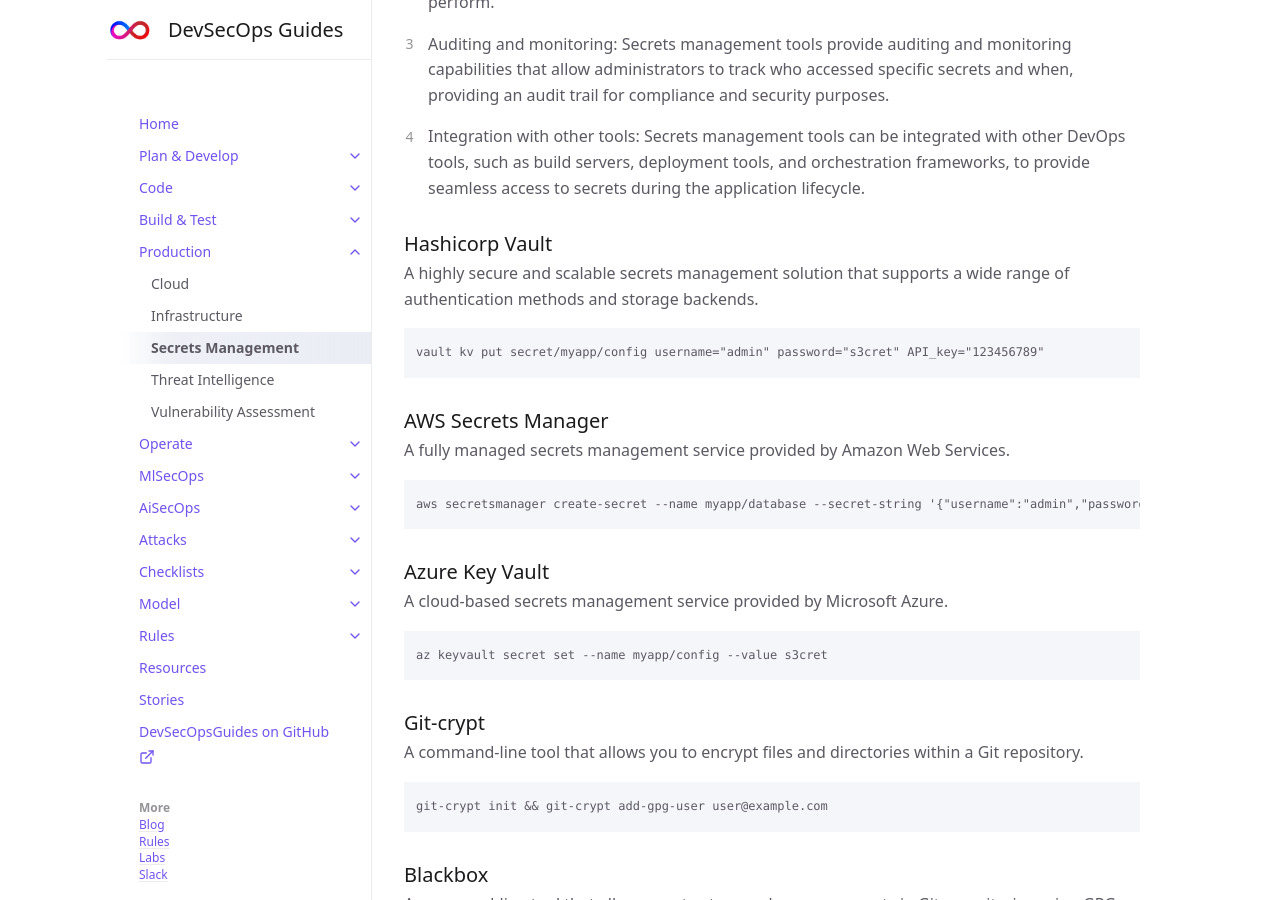
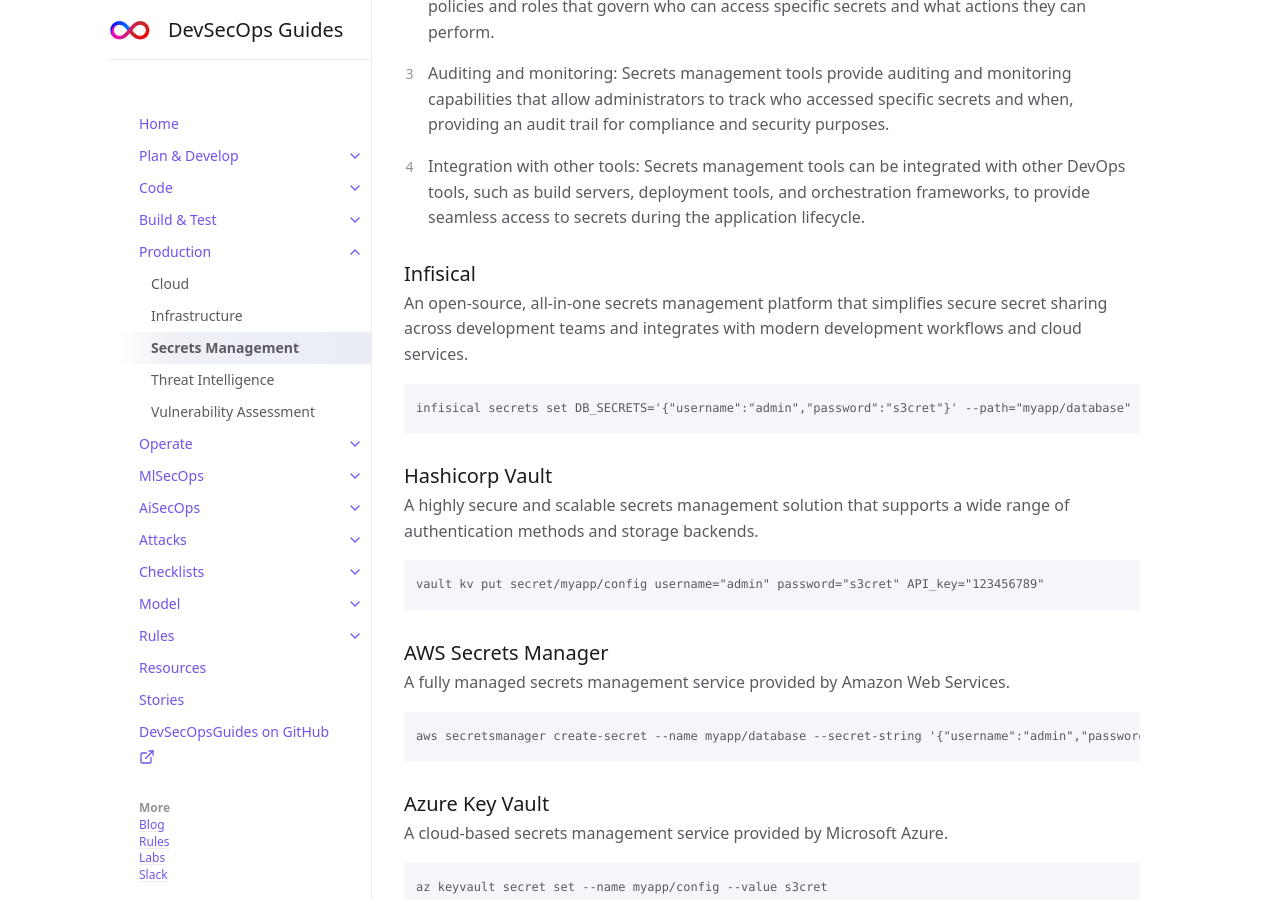
Before and after one commit to devsecopsguides/devsecopsguides.github.io, a Jekyll site: the page built from docs/production/secrets-management.md, in a window 1280 px wide and 900 px high, scrolled down 823 px. Built offline with Jekyll 4.4.1, drawn with Linux system fonts in a browser that asks for light colours.

Commit message:
add Infisical open-source secrets management
Infisical is open-source, fully featured secrets manager with 16k+ stars on github.

````diff
--- a/docs/production/secrets-management.md
+++ b/docs/production/secrets-management.md
@@ -33,6 +33,13 @@ Some of the key features of secrets management tools include:
 
 4. Integration with other tools: Secrets management tools can be integrated with other DevOps tools, such as build servers, deployment tools, and orchestration frameworks, to provide seamless access to secrets during the application lifecycle.
 
+## Infisical
+
+An open-source, all-in-one secrets management platform that simplifies secure secret sharing across development teams and integrates with modern development workflows and cloud services.
+
+```
+infisical secrets set DB_SECRETS='{"username":"admin","password":"s3cret"}' --path="myapp/database"
+```
 
 ## Hashicorp Vault
 
````
